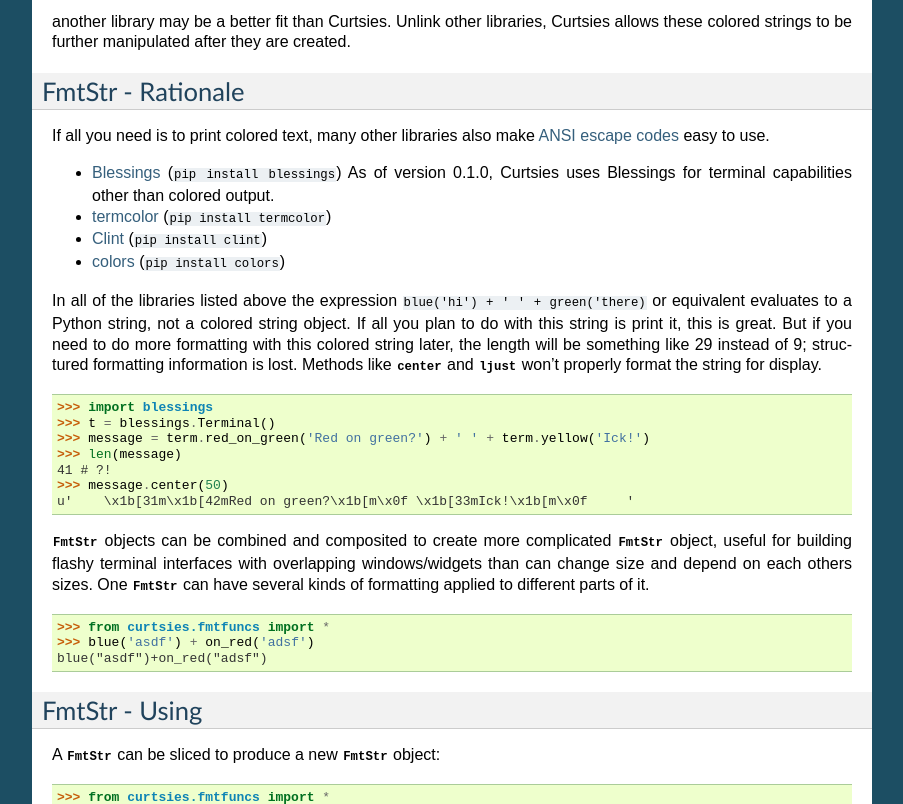
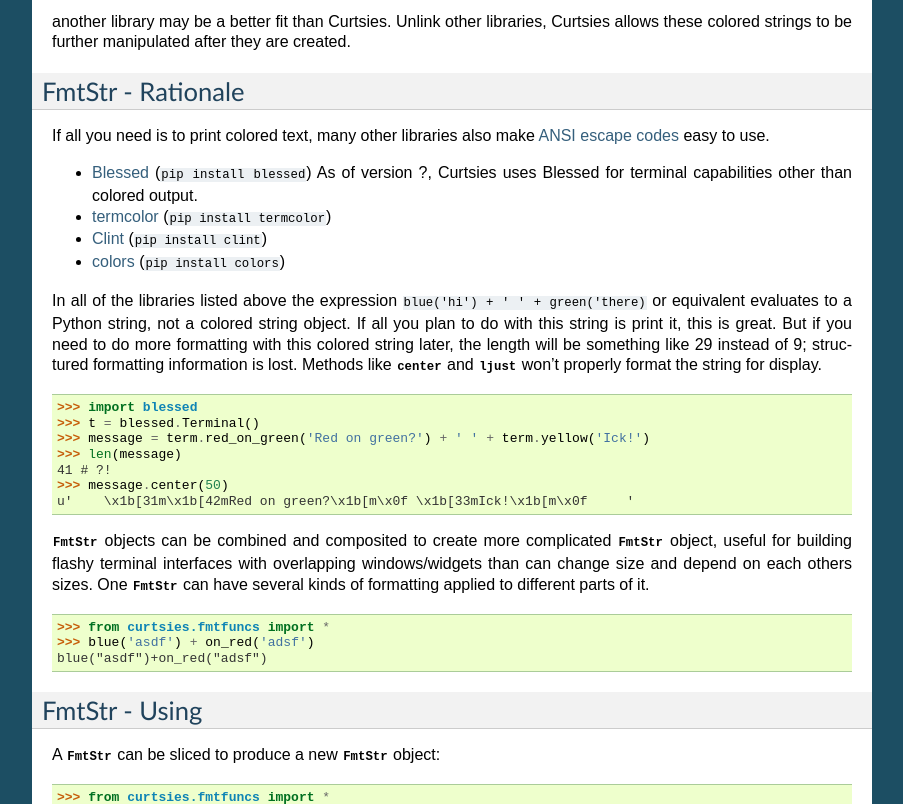
Before and after one commit to bpython/curtsies, a Sphinx documentation site: the page built from docs/FmtStr.rst, in a window 1280 px wide and 900 px high, scrolled down 459 px, cut to the strip 96-900 px from the top of the window. Shown: the whole strip, without its empty margins (198-1101 px from the left). Built offline with Sphinx 7.4.7, drawn with Linux system fonts in a browser that asks for light colours.

Commit message:
search and replace blessings -> blessed

```diff
--- a/docs/FmtStr.rst
+++ b/docs/FmtStr.rst
@@ -36,8 +36,8 @@
 
 If all you need is to print colored text, many other libraries also make `ANSI escape codes <http://en.wikipedia.org/wiki/ANSI_escape_code>`_ easy to use.
 
-* `Blessings <https://github.com/erikrose/blessings>`_ (``pip install blessings``)
-  As of version 0.1.0, Curtsies uses Blessings for terminal capabilities other
+* `Blessed <https://github.com/jquast/blessed>`_ (``pip install blessed``)
+  As of version ?, Curtsies uses Blessed for terminal capabilities other
   than colored output.
 * `termcolor <https://pypi.python.org/pypi/termcolor>`_ (``pip install termcolor``)
 * `Clint <https://github.com/kennethreitz/clint/blob/master/clint/textui/colored.py>`_ (``pip install clint``)
@@ -53,8 +53,8 @@
 and :py:meth:`ljust <https://docs.python.org/2/library/stdtypes.html#str.ljust>`
 won't properly format the string for display.
 
->>> import blessings
->>> t = blessings.Terminal()
+>>> import blessed
+>>> t = blessed.Terminal()
 >>> message = term.red_on_green('Red on green?') + ' ' + term.yellow('Ick!')
 >>> len(message)
 41 # ?!
--- a/setup.py
+++ b/setup.py
@@ -18,8 +18,7 @@
       license='MIT',
       packages=['curtsies'],
       install_requires = [
-          'blessings>=1.5',
-          'wcwidth>=0.1.4',
+          'blessed>=1.12',
       ],
       tests_require = [
           'mock',
```
Also changed, not shown: 2 other files.
